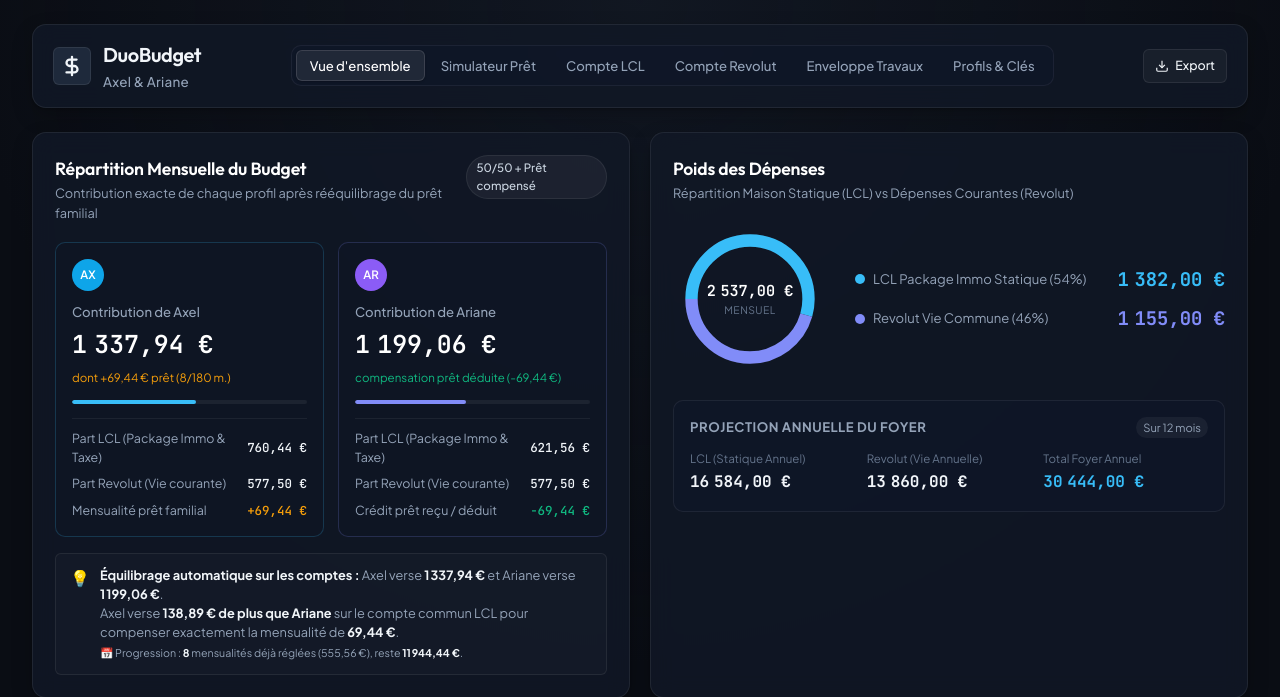
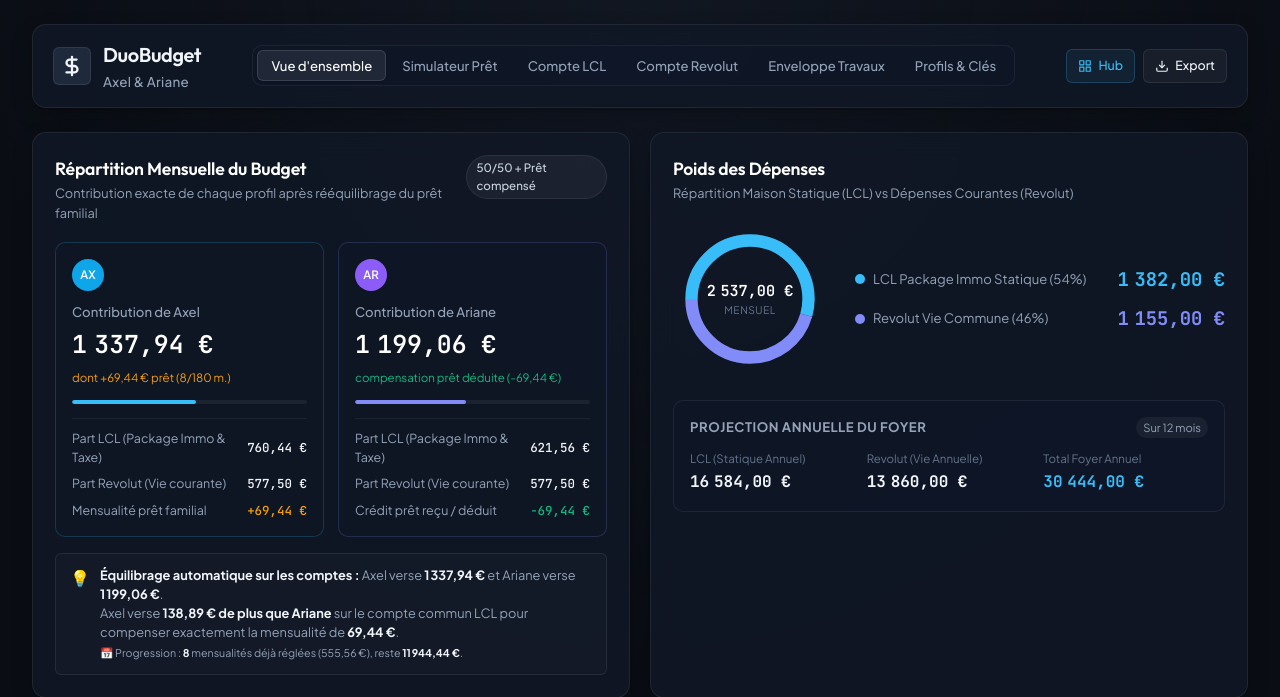
Before and after one commit to PrinceNogard/tunasse, a PHP site: page /callback/ in a window 1280 px wide. Shown: the top 697 px of the page. Run offline with PHP 8.4, Linux system fonts and the light colour scheme.

Commit message:
feat(ui): ajout du bouton d'acces direct au Hub central dans le header

```diff
--- a/src/Utils/Format.php
+++ b/src/Utils/Format.php
@@ -94,4 +94,34 @@ class Format
     {
         return '"' . str_replace('"', '""', $str) . '"';
     }
+
+    /**
+     * Resolve the Central Hub URL (environment, host detection, or fallback)
+     */
+    public static function hubUrl(): string
+    {
+        $env = getenv('HUB_URL') ?: ($_SERVER['HUB_URL'] ?? ($_ENV['HUB_URL'] ?? null));
+        if (!empty($env) && is_string($env)) {
+            return trim($env);
+        }
+
+        $host = $_SERVER['HTTP_X_FORWARDED_HOST'] ?? ($_SERVER['HTTP_HOST'] ?? '');
+        if (!empty($host) && is_string($host)) {
+            $hostname = strtolower(explode(':', explode(',', $host)[0])[0]);
+            if ($hostname !== 'localhost' && $hostname !== '127.0.0.1' && $hostname !== '::1') {
+                $proto = (!empty($_SERVER['HTTP_X_FORWARDED_PROTO']) && in_array(strtolower($_SERVER['HTTP_X_FORWARDED_PROTO']), ['https', 'http'], true))
+                    ? strtolower($_SERVER['HTTP_X_FORWARDED_PROTO'])
+                    : ((!empty($_SERVER['HTTPS']) && $_SERVER['HTTPS'] !== 'off') ? 'https' : 'http');
+                if (str_ends_with($hostname, '.sslip.io')) {
+                    if (preg_match('/(?:^|\.)(\d{1,3}(?:\.\d{1,3}){3}\.sslip\.io)$/', $hostname, $m)) {
+                        return "{$proto}://{$m[1]}/";
+                    }
+                    return "{$proto}://{$hostname}/";
+                }
+                return "{$proto}://{$hostname}/";
+            }
+        }
+
+        return 'https://62.210.136.111.sslip.io/';
+    }
 }
--- a/styles.css
+++ b/styles.css
@@ -268,6 +268,22 @@ body {
 .btn-secondary:hover {
   background: rgba(255, 255, 255, 0.08);
   border-color: rgba(255, 255, 255, 0.14);
+}
+
+.btn-hub {
+  text-decoration: none;
+  gap: 6px;
+  color: #38bdf8;
+  border-color: rgba(56, 189, 248, 0.22);
+  background: rgba(56, 189, 248, 0.07);
+  transition: all var(--transition-fast);
+}
+
+.btn-hub:hover {
+  background: rgba(56, 189, 248, 0.15);
+  border-color: rgba(56, 189, 248, 0.4);
+  color: #7dd3fc;
+  transform: translateY(-1px);
 }
 
 .btn-ghost {
--- a/templates/header.php
+++ b/templates/header.php
@@ -1,8 +1,10 @@
 <?php
 /** @var array $state */
 /** @var array $budgets */
+use Tunasse\Utils\Format;
 $p1 = $state['profiles'][0] ?? ['name' => 'Axel', 'initials' => 'AX', 'color' => '#0ea5e9'];
 $p2 = $state['profiles'][1] ?? ['name' => 'Ariane', 'initials' => 'AR', 'color' => '#8b5cf6'];
+$hubUrl = Format::hubUrl();
 ?>
     <!-- APP HEADER -->
     <header class="app-header">
@@ -42,6 +44,15 @@ $p2 = $state['profiles'][1] ?? ['name' => 'Ariane', 'initials' => 'AR', 'color'
       </nav>
 
       <div class="header-actions">
+        <a href="<?= htmlspecialchars($hubUrl) ?>" class="btn btn-secondary btn-sm btn-hub" id="btn-hub-link" title="Rejoindre le Hub central des services" target="_blank" rel="noopener noreferrer">
+          <svg width="14" height="14" viewBox="0 0 24 24" fill="none" stroke="currentColor" stroke-width="2" stroke-linecap="round" stroke-linejoin="round">
+            <rect x="3" y="3" width="7" height="7"></rect>
+            <rect x="14" y="3" width="7" height="7"></rect>
+            <rect x="14" y="14" width="7" height="7"></rect>
+            <rect x="3" y="14" width="7" height="7"></rect>
+          </svg>
+          <span>Hub</span>
+        </a>
         <a href="api.php?action=export_json" class="btn btn-secondary btn-sm" id="btn-export-data" title="Sauvegarder les données en JSON">
           <svg width="14" height="14" viewBox="0 0 24 24" fill="none" stroke="currentColor" stroke-width="2"><path d="M21 15v4a2 2 0 0 1-2 2H5a2 2 0 0 1-2-2v-4"/><polyline points="7 10 12 15 17 10"/><line x1="12" y1="15" x2="12" y2="3"/></svg>
           Export
```
Also changed, not shown: index.html (+9 -0 lines), tests/run_php_tests.php (+1 -0 lines).
